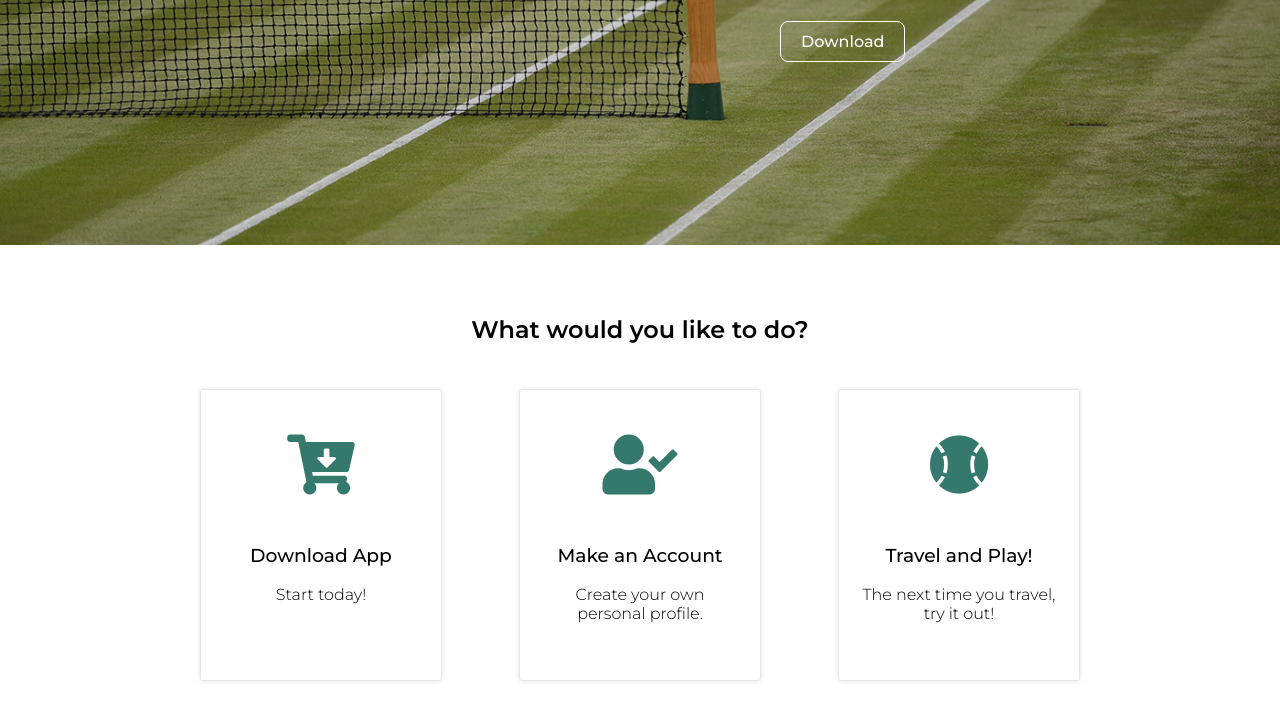
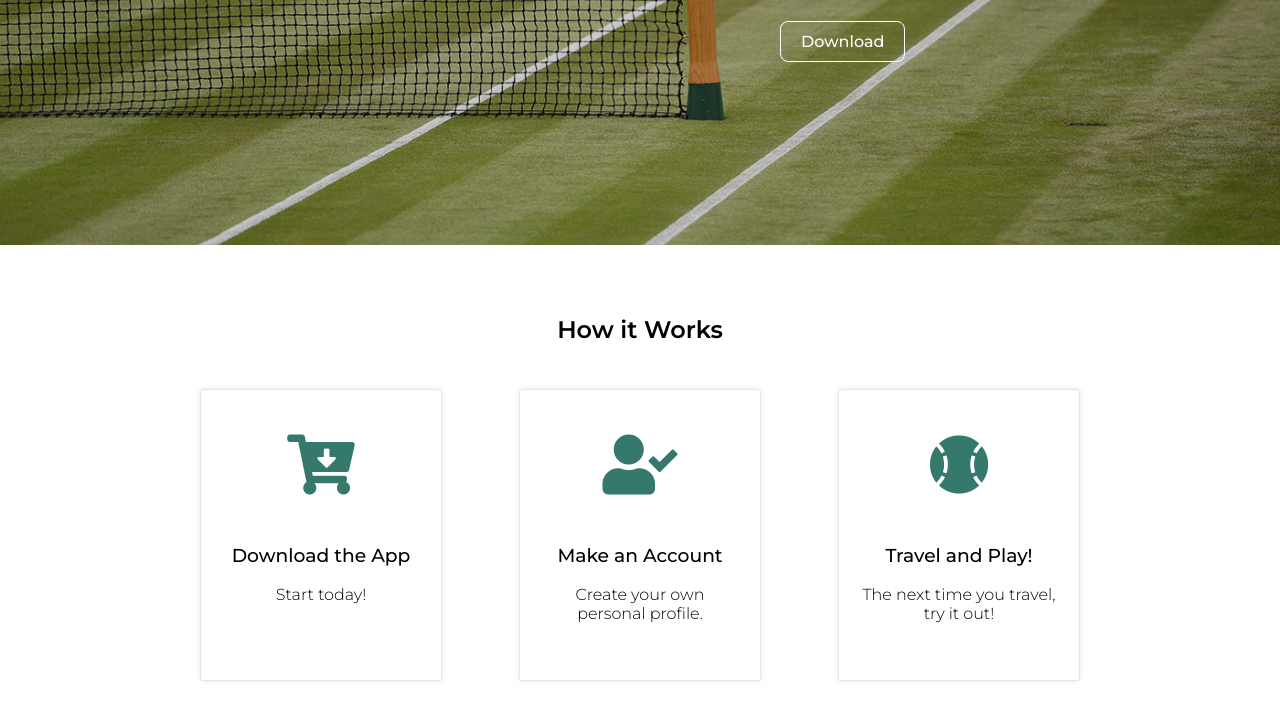
Before and after one commit to felix2423/Landing, a plain HTML site: page index.html in a window 1280 px wide. Shown: the part 355-1074 px from the top of the page. Drawn offline with Linux system fonts and the light colour scheme.

Commit message:
fixed header

```diff
--- a/index.html
+++ b/index.html
@@ -18,11 +18,11 @@
     </div>
   </div>
   <div class="container2">
-    <h2>What would you like to do?</h2>
+    <h2>How it Works</h2>
     <div class="cards">
       <div class="card">
         <i class="fas fa-cart-arrow-down"></i>
-        <h3>Download App</h3>
+        <h3>Download the App</h3>
         <p>Start today!</p>
       </div>
       <div class="card">
```
